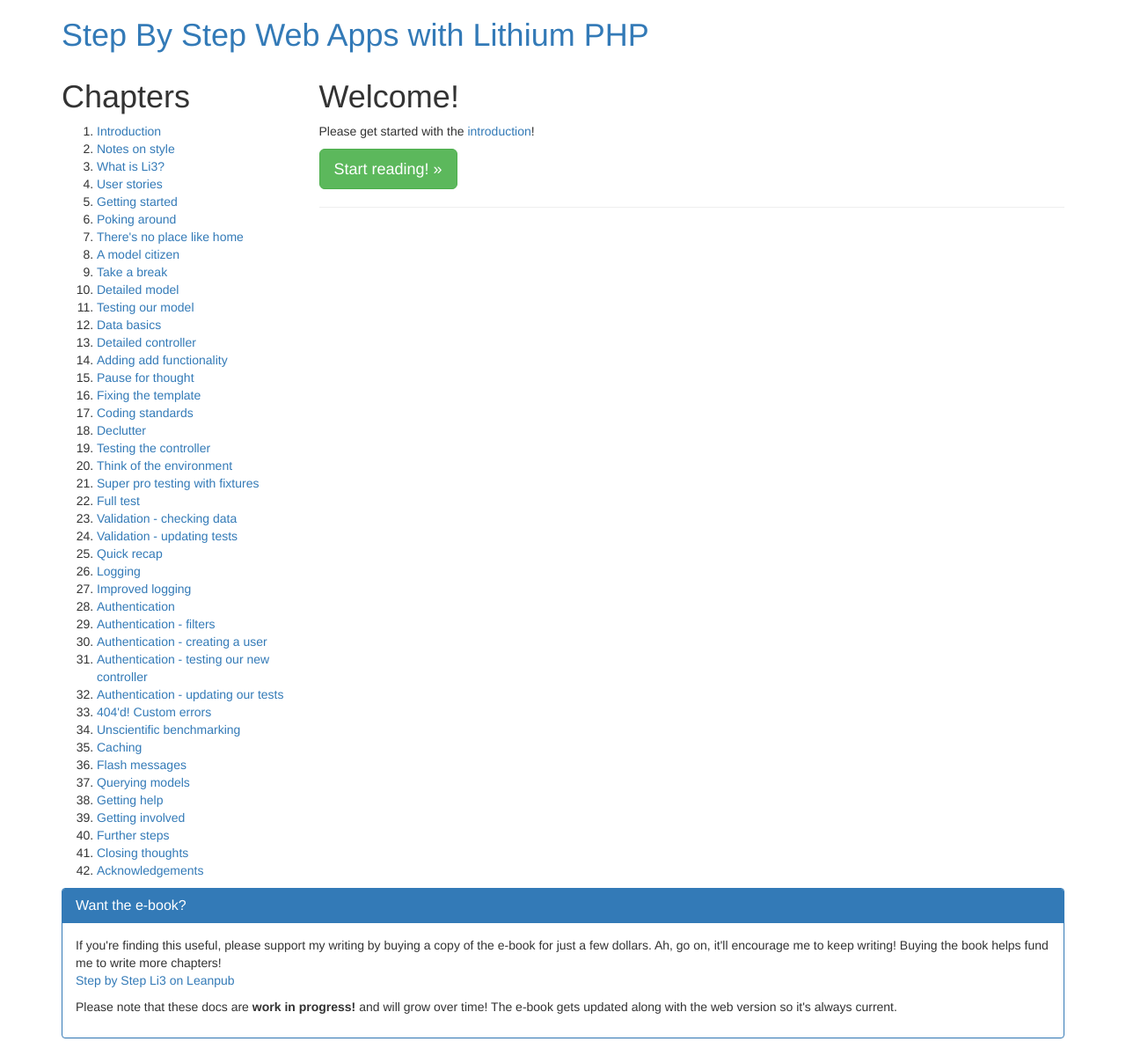
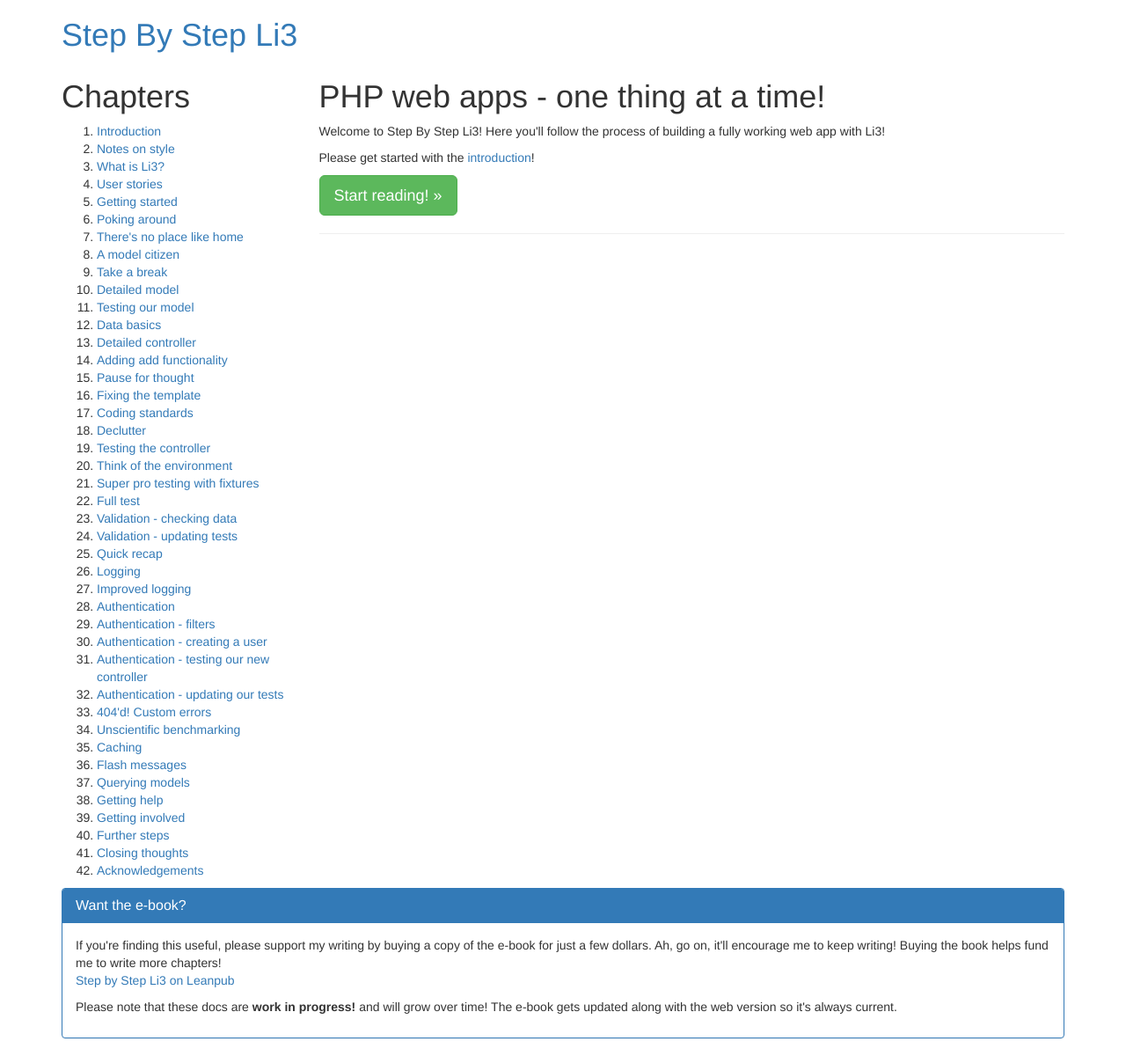
Before and after one commit to gavD/step-by-step-web-apps-with-lithium-php, a Jekyll site: the page built from index.html, in a window 1280 px wide. Shown: the whole page at 88% size. Built offline with Jekyll 4.4.1, drawn with Linux system fonts in a browser that asks for light colours; nearby versions of some CDN libraries; Markdown is read by kramdown in place of the engine named in the settings.

Commit message:
minor layout tweaks, update title

```diff
--- a/_config.yml
+++ b/_config.yml
@@ -1,4 +1,4 @@
-name: Step By Step Web Apps with Lithium PHP
+name: Step By Step Li3
 markdown: redcarpet
 pygments: true
 permalink: :title.html
--- a/_layouts/default.html
+++ b/_layouts/default.html
@@ -5,6 +5,7 @@
         <meta http-equiv="X-UA-Compatible" content="IE=edge,chrome=1">
         <title>{{ page.title }}</title>
         <meta name="viewport" content="width=device-width">
+        <meta name="description" content="Step by step tutorial for building a Li3 PHP web app from start to finish">
 
         <!-- syntax highlighting CSS -->
 		<link rel="stylesheet" href="//netdna.bootstrapcdn.com/bootstrap/3.0.3/css/bootstrap.min.css">
--- a/_posts/1980-12-12-closing-thoughts.markdown
+++ b/_posts/1980-12-12-closing-thoughts.markdown
@@ -3,7 +3,7 @@
 title:  Closing thoughts
 ---
 
-Thanks for reading! I really hope you enjoyed the book and you now feel well equipped to get up and running with Lithium. Of course, there's always plenty more to learn, but you can do it :-)
+Thanks for reading! I really hope you enjoyed the book and you now feel well equipped to get up and running with Li3. Of course, there's always plenty more to learn, but you can do it :-)
 
 *"Courage is not simply one of the virtues but the form of every virtue at the testing point " - C.S. Lewis*
 
--- a/_posts/1980-12-19-further-steps.markdown
+++ b/_posts/1980-12-19-further-steps.markdown
@@ -3,7 +3,7 @@
 title:  Further steps
 ---
 
-Well, hopefully we've done enough to get you up and running with Lithium development, but that's never the whole story! I'd recommend you do some research into:
+Well, hopefully we've done enough to get you up and running with Li3 development, but that's never the whole story! I'd recommend you do some research into:
 
 * Source control (e.g. Git)
 * PHP performance and configuration
--- a/_posts/2009-05-05-getting-involved.markdown
+++ b/_posts/2009-05-05-getting-involved.markdown
@@ -35,7 +35,7 @@
 
 ## Creating plugins
 
-You can extend Li3 with your own plugins - and then open source them back to the community! How cool is that!
+You can extend Li3 with your own plugins - and then open source them back to the community! How cool is that! [The Li3 docs on creating plugins](http://li3.me/docs/manual/extending-lithium/plugins.wiki) should be your first port of call. I would like to add a chapter on plugins at some point so hopefully the book will sell enough copies to keep me writing!
 
 ## Attend meetups
 
--- a/index.html
+++ b/index.html
@@ -20,7 +20,10 @@
 		</ol>
 	</div>
 	<div class="col-md-9" role="main">
-		<h1>Welcome!</h1>
+		<h1>PHP web apps - one thing at a time!</h1>
+
+        <p>Welcome to Step By Step Li3! Here you'll follow the process of building a fully working web app with Li3!</p>
+
 		<p>Please get started with the <a href="introduction.html">introduction</a>!</p>
 
 		<p><a class="btn btn-success btn-lg" href="introduction.html">Start reading! &raquo;</a></p>
```
Also changed, not shown: other parts of index.html (+1 -1 lines).
